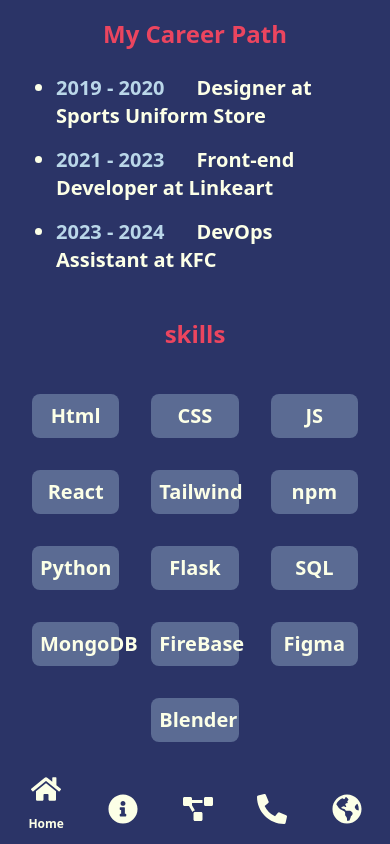
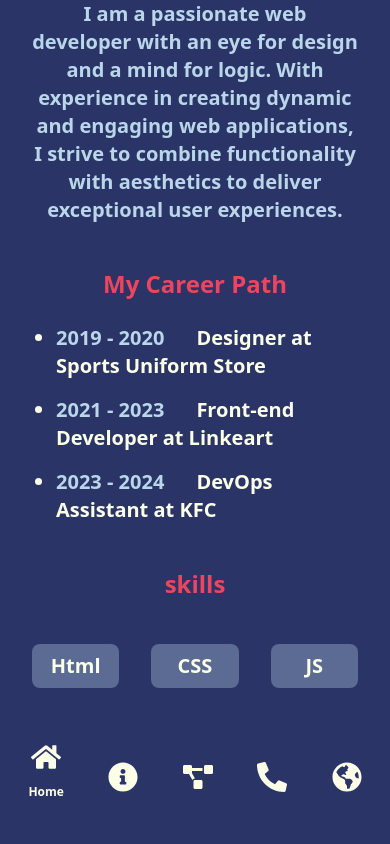
Before and after one commit to Jiwemoyo/MyPortafolio, a React (Vite) app: page /about in a window 390 px wide. Shown: the top 844 px of the page. Built offline with nearby package versions, Linux system fonts and the light colour scheme.

Commit message:
arreglado el position

```diff
--- a/src/components/About.jsx
+++ b/src/components/About.jsx
@@ -3,7 +3,7 @@ import { useTranslation } from "react-i18next";
 export const About = () => {
   const { t } = useTranslation();
   return (
-    <div className="bg-custom-blue flex flex-col gap-6 justify-center items-center h-screen px-8 text-center text-custom-celeste text-xl font-semibold sm:w-full">
+    <div className="bg-custom-blue flex flex-col gap-6 justify-center items-center h-100 px-8 text-center text-custom-celeste text-xl font-semibold sm:w-full sm:h-screen">
       <p>{t("about-presentation")}</p>
       <h3 className=" text-custom-red text-2xl mt-5">{t("carer-path")}</h3>
       <ul className=" list-disc text-xl px-6 text-left text-custom-white space-y-4">
--- a/src/components/SideBar.jsx
+++ b/src/components/SideBar.jsx
@@ -33,7 +33,7 @@ export const SideBar = () => {
   };
 
   return (
-    <nav className="  bg-custom-blue fixed px-4  w-full sm:w-32 sm:flex sm:items-center sm:justify-center sm:static">
+    <nav className="  bg-custom-blue sticky bottom-0 px-4  py-8 w-full sm:w-32 sm:flex sm:items-center sm:justify-center sm:static">
       <ul className=" flex justify-evenly gap-8 sm:flex-col sm:gap-16">
         <Link
           to={"/"}
```
